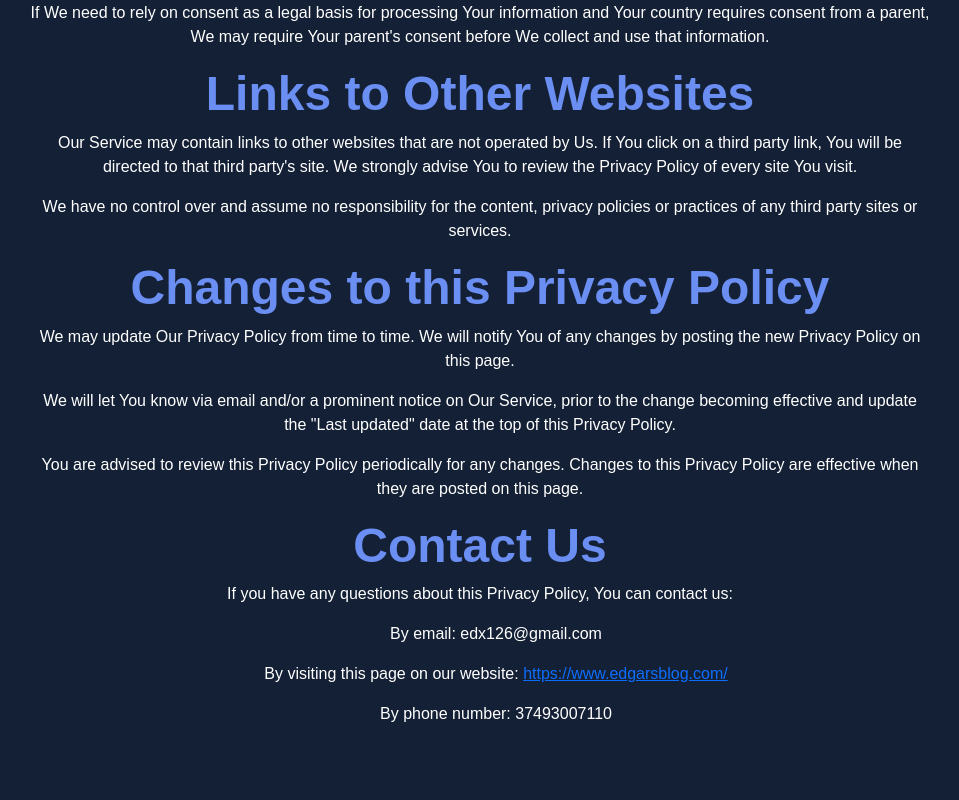
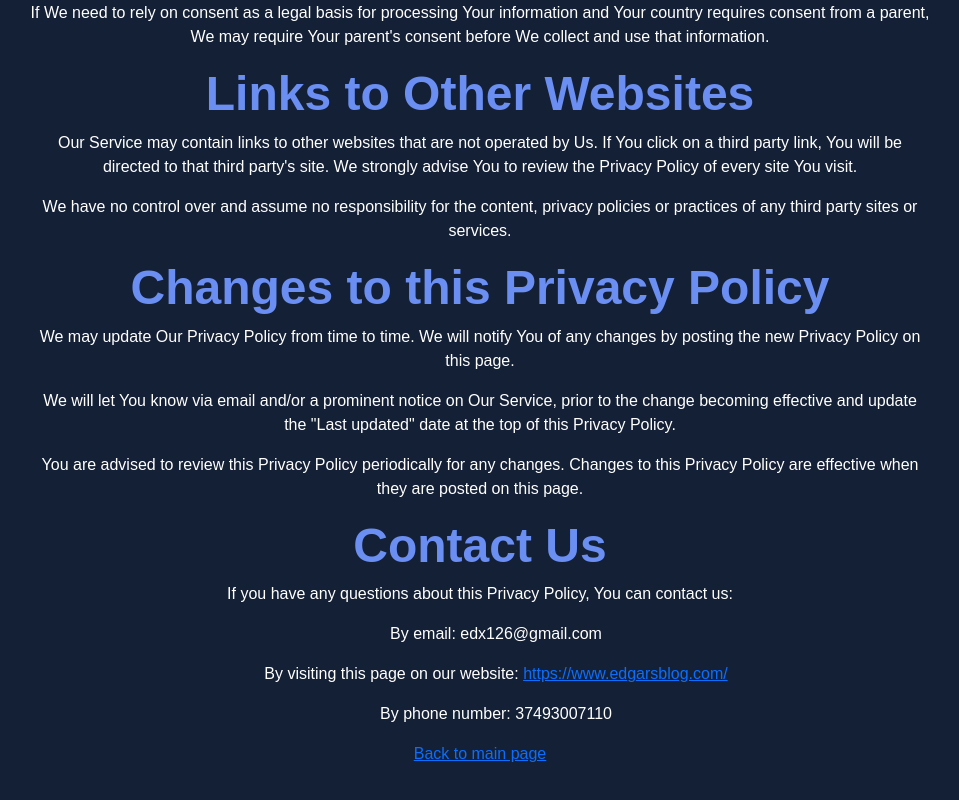
Before and after one commit to Edgarsweb/crypto1, a Next.js app: page /policy in a window 1280 px wide. Shown: the part 4734-5534 px from the top of the page, without its empty margins (160-1119 px from the left). Built offline with nearby package versions, Linux system fonts and the light colour scheme.

Commit message:
Update policy.js

```diff
--- a/pages/policy.js
+++ b/pages/policy.js
@@ -160,6 +160,7 @@ function policy() {
 <p>By phone number: 37493007110</p>
 </li>
 </ul>
+<p><Link href="/">Back to main page</Link> </p>
     </div>
   );
 }
```
